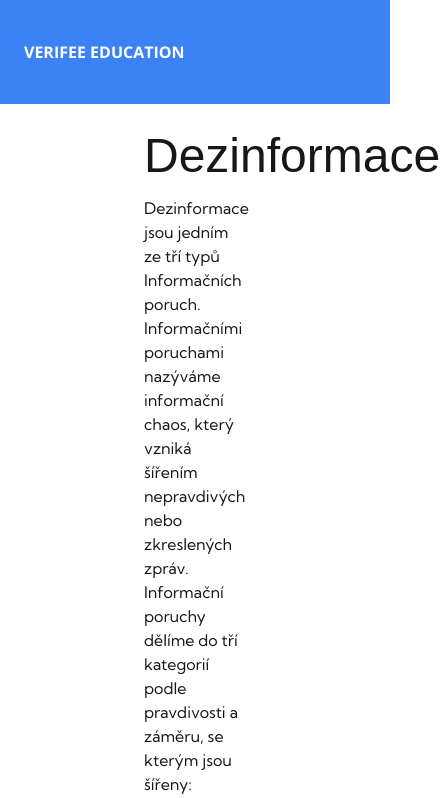
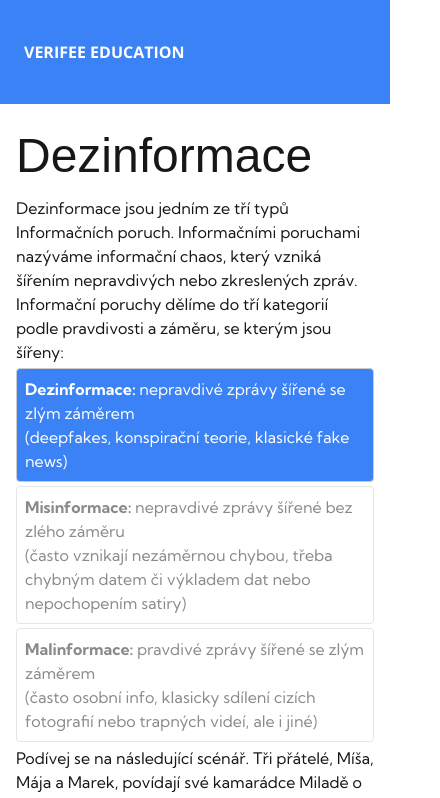
Before and after one commit to silverhardliner/verifee-edu-app, a Next.js app: page /dezinformace in a window 390 px wide. Shown: the top 798 px of the page, 440 px wide, since content can reach past the window. Built offline with nearby package versions, Linux system fonts and the light colour scheme; a web font is replaced by a local one.

Commit message:
improved padding for mobile

```diff
--- a/app/dezinformace/layout.tsx
+++ b/app/dezinformace/layout.tsx
@@ -1,5 +1,5 @@
 import "./styles.css"
-import {Kumbh_Sans} from "next/font/google"
+import { Kumbh_Sans } from "next/font/google"
 import { Open_Sans } from "next/font/google";
 
 const kumbh_sans = Kumbh_Sans({
@@ -12,12 +12,11 @@ const open_sans = Open_Sans({
   display: 'swap'
 })
 
-
 export default function Layout({ children }: { children: React.ReactNode }) {
   return (
   <div className={kumbh_sans.className}>
     <div className={`header-footer mb-7 ${open_sans.className}`}>VERIFEE EDUCATION</div>
-      <div className="px-36">{children}</div>
+    <div className="px-4 md:px-36">{children}</div>
     <div className={`header-footer mt-7 ${open_sans.className}`}>VERIFEE EDUCATION</div>
   </div>
   );
--- a/app/ui/dezinformace/row-image.tsx
+++ b/app/ui/dezinformace/row-image.tsx
@@ -16,13 +16,13 @@ export default function RowImage({
   return (
     <div className="flex-1 relative object-contain flex flex-col items-center px-4">
       <p className="text-center text-xl">{content.title}</p>
-      <div className="relative w-1/3 h-44">
+      <div className="relative w-full sm:w-2/3 md:w-1/2 lg:w-1/3 h-44">
         <Image src={bubble} alt={content.alt} fill />
         <div className="absolute inset-14 flex items-center justify-center">
           <p className="text-center text-sm text-black">{content.bubbleText}</p>
         </div>
       </div>
-      <div className="relative w-1/3 h-96 mt-[-80px]">
+      <div className="relative w-full sm:w-2/3 md:w-1/2 lg:w-1/3 h-96 mt-[-80px]">
         <Image src={content.img} alt={content.alt} fill />
       </div>
       <p className="text-center text-lg italic">{content.detail}</p>
```
Lines whose indentation alone changed are shown as unchanged.
